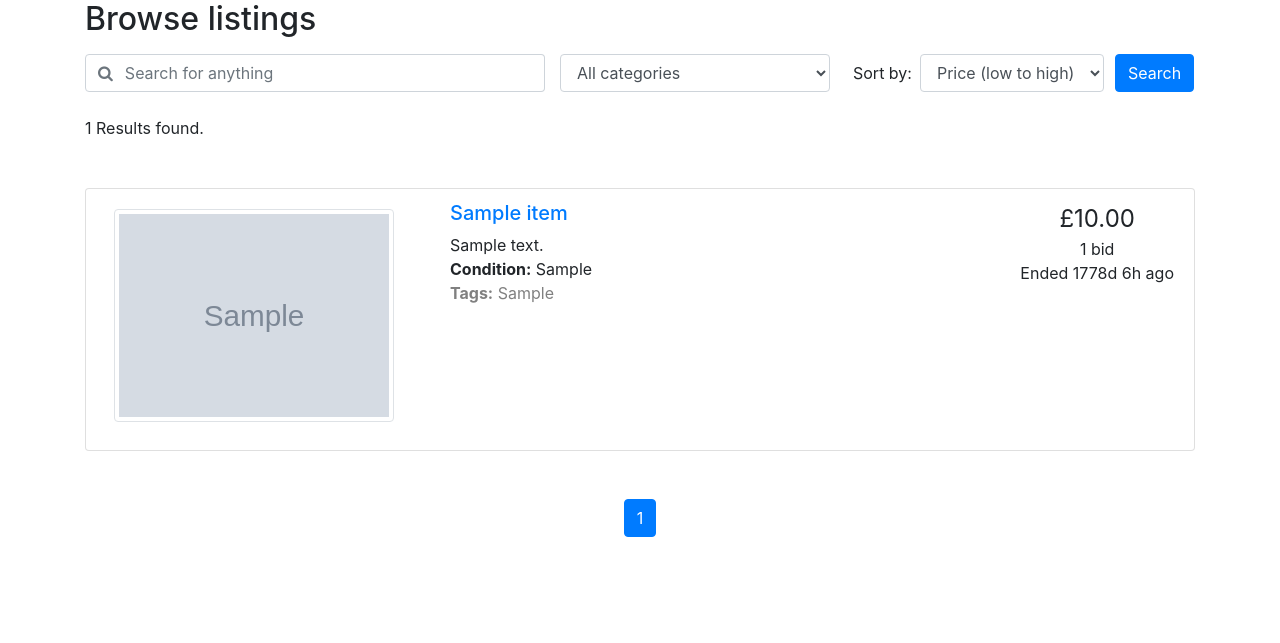
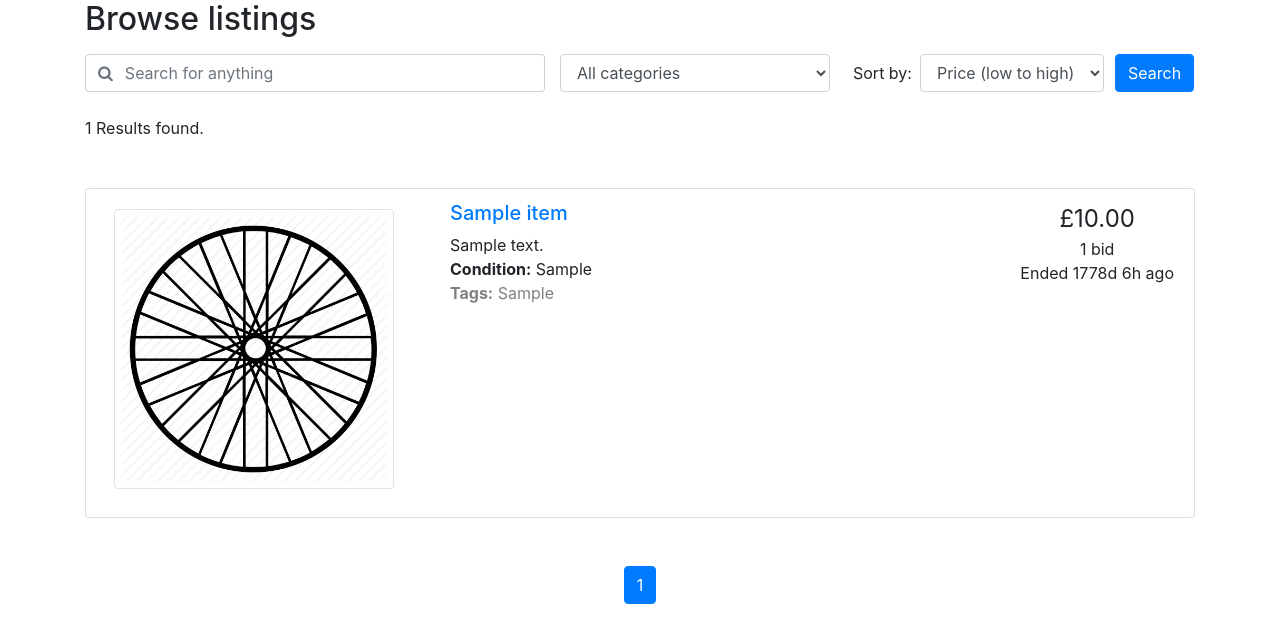
Before and after one commit to tt01924/WheelDeal, a PHP site: page /WheelDeal/browse.php in a window 1280 px wide. Shown: the part 138-781 px from the top of the page. Run offline with PHP 8.4, Linux system fonts and the light colour scheme; tables that the repository leaves empty hold one stand-in row (values such as "Sample post"); grey boxes marked "Sample" are stand-in pictures; some libraries are stand-ins or nearby versions.

Commit message:
Added default image

```diff
--- a/WheelDeal/utilities.php
+++ b/WheelDeal/utilities.php
@@ -71,8 +71,10 @@ function print_listing_li(
     <li class="list-group-item d-flex justify-content-between">
     <div class="p-2 mr-5">');
 
-  if ($image_url) {
-    echo('<img src="' . $image_url . '" alt="Listing Image" class="img-thumbnail mb-2" style="max-width: 280px;">');
+  if ($image_url && file_exists($image_url)) {
+    echo('<img src="' . $image_url . '" alt="Listing Image" class="img-thumbnail mb-2" style="max-width: 280px; max-height: 280px;">');
+  } else {
+    echo('<img src="wheel.png" alt="Default Listing Image" class="img-thumbnail mb-2" style="max-width: 280px; max-height: 280px;">');
   }
 
   echo('</div><div class="flex-grow-1"><h5><a href="listing.php?item_id=' . $item_id . '">' . $title . '</a></h5>' . $desc_shortened . '<br/><strong>Condition:</strong> <span>' . $item_condition . '</span><br/><strong style="color: grey;">Tags:</strong> <span style="color: grey;">' . $tags . '</span></div>
```
